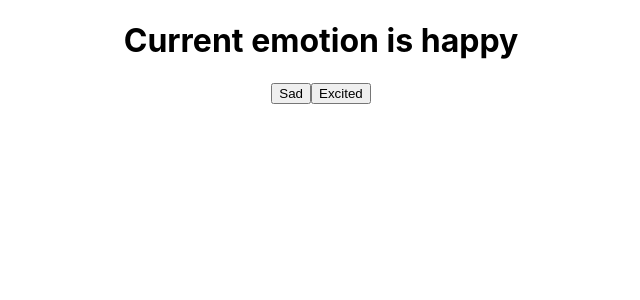
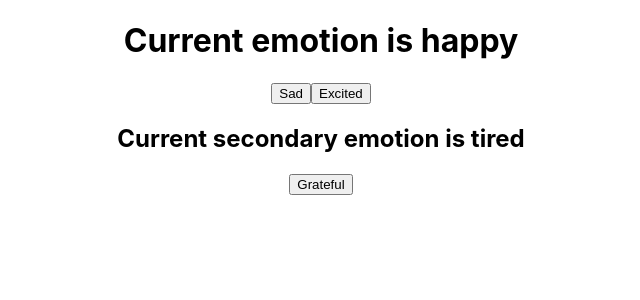
Before and after one commit to PotstickerNut/react-app, a React (Create React App) app: page / in a window 1280 px wide. Shown: the top 300 px of the page, without its empty margins (319-959 px from the left). Built offline with nearby package versions, Linux system fonts and the light colour scheme.

Commit message:
function: added secondary emotion

```diff
--- a/src/App.js
+++ b/src/App.js
@@ -3,16 +3,23 @@ import { useState, useEffect } from "react";
 
 function App() {
   const [emotion, setEmotion] = useState("happy");
+  const [secondary, setSecondary] = useState("tired");
 
   useEffect(() => {
-    console.log(`It's ${emotion} right now`);
+    console.log(`It's ${emotion} right now!`);
   }, [emotion]);
+
+  useEffect(() => {
+    console.log(`It's ${secondary} around here!`);
+  }, [secondary]);
 
   return (
     <div className="App">
       <h1>Current emotion is {emotion}</h1>
       <button onClick={() => setEmotion("sad")}>Sad</button>
       <button onClick={() => setEmotion("excited")}>Excited</button>
+      <h2>Current secondary emotion is {secondary}</h2>
+      <button onClick={() => setSecondary("grateful")}>Grateful</button>
     </div>
   );
 }
```
